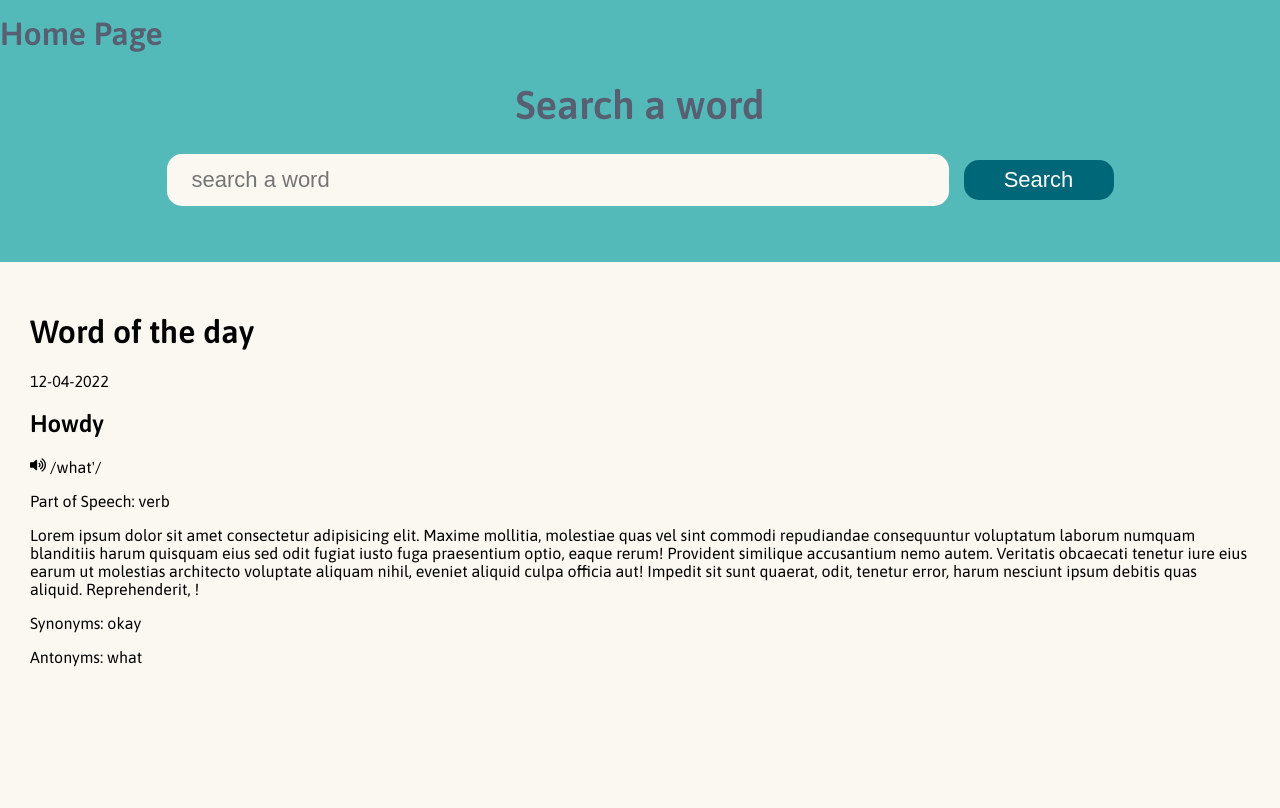
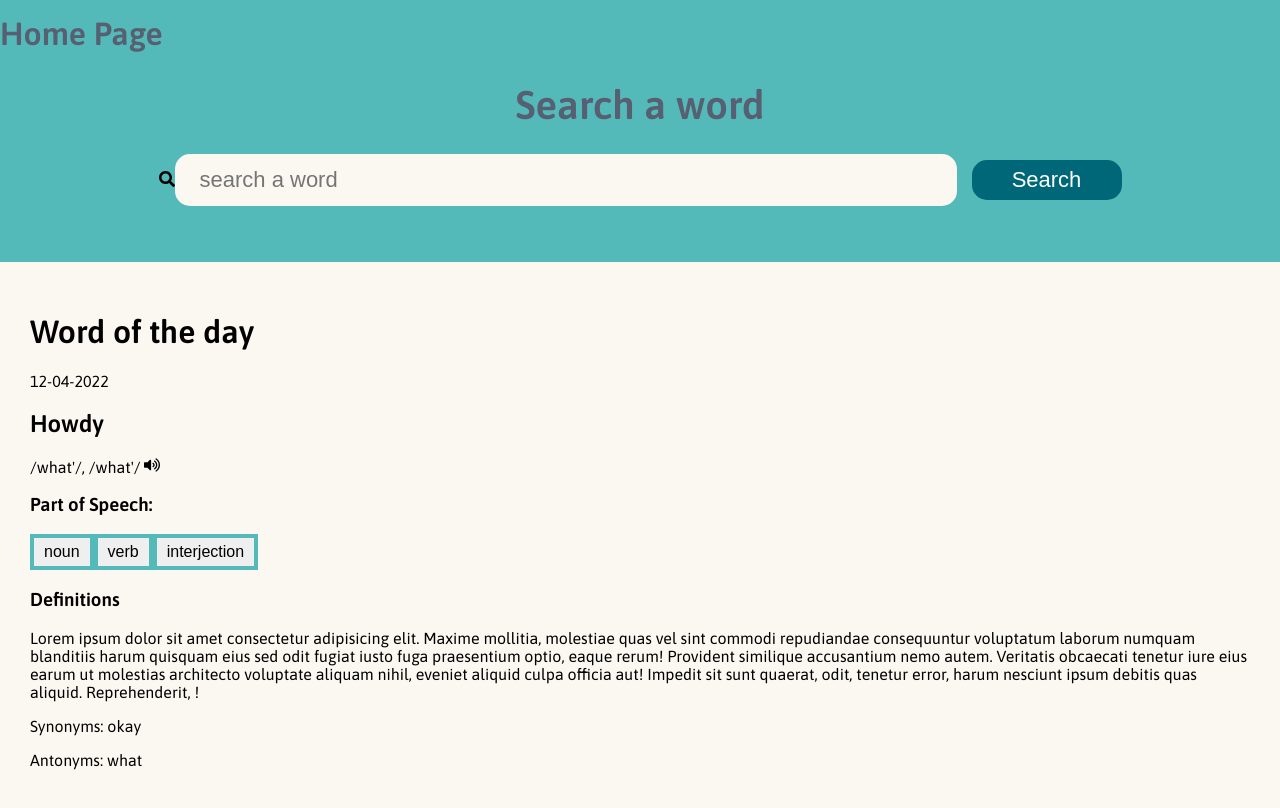
Before and after one commit to Amotul-raheem/dictionary-app, a React (Create React App) app: page / in a window 1280 px wide. Shown: the top 808 px of the page. Built offline with nearby package versions, Linux system fonts and the light colour scheme.

Commit message:
Created buttons for part of speech

```diff
--- /dev/null
+++ b/src/components/PartOfSpeechButton/PartOfSpeechButton.css
@@ -0,0 +1,11 @@
+.part-of-speech-button{
+    border: 4px solid #54BAB9;
+    font-size: 16px;
+    cursor: pointer;
+    padding: 5px 10px;
+}
+
+button:focus{
+    background-color: #54BAB9;
+    color: #fff;
+}
--- /dev/null
+++ b/src/components/PartOfSpeechButton/PartOfSpeechButton.js
@@ -0,0 +1,14 @@
+import React from "react";
+import "./PartOfSpeechButton.css"
+
+function PartOfSpeechButton(props){
+    const {handleClick,partOfSpeechName} = props
+    return(
+        <button
+            className="part-of-speech-button"
+            onClick={handleClick}>
+            {partOfSpeechName}
+        </button>
+    )
+}
+export default PartOfSpeechButton
--- a/src/components/Search/Search.css
+++ b/src/components/Search/Search.css
@@ -31,4 +31,5 @@
     outline: none;
     color: #fff;
     font-size: 22px;
+    cursor: pointer;
 }
--- a/src/components/Search/Search.js
+++ b/src/components/Search/Search.js
@@ -1,5 +1,6 @@
 import React from "react"
 import "./Search.css"
+import * as FaIcons from "react-icons/fa"
 
 function Search(props) {
     const {value, handleSearch, handleChange} = props
@@ -7,13 +8,15 @@ function Search(props) {
     return (
         <div className="search-container">
             <h1 className="search-header">Search a word</h1>
+                <FaIcons.FaSearch/>
                 <input
                     className="search-input"
                     placeholder="search a word"
                     value={value}
                     onChange={handleChange}
                 />
-                <button className="search-button" onClick={handleSearch}> Search </button>
+
+            <button className="search-button" onClick={handleSearch}> Search</button>
         </div>
     )
 }
--- a/src/components/Word/Word.js
+++ b/src/components/Word/Word.js
@@ -1,9 +1,10 @@
 import React from "react"
 import "./Word.css"
 import * as FaIcons from "react-icons/fa"
+import PartOfSpeechButton from "../PartOfSpeechButton/PartOfSpeechButton"
 
 function Word(props) {
-    const {date, meaning, word, phonetics, partOfSpeech,synonyms, antonyms} = props
+    const {date, meaning, word, phonetics,synonyms, antonyms, partOfSpeechName,handleClick} = props
     return (
         <div className="word-container">
             <h1 className="word-heading">
@@ -11,8 +12,21 @@ function Word(props) {
             </h1>
             <p>{date}</p>
             <h2>{word}</h2>
-            <FaIcons.FaVolumeUp/> <span>{phonetics}</span>
-            <p>Part of Speech: {partOfSpeech}</p>
+            <span>{phonetics}, </span><span>{phonetics} </span><FaIcons.FaVolumeUp/>
+            <h3>Part of Speech: </h3>
+            <PartOfSpeechButton
+                handleClick={handleClick}
+                partOfSpeechName={"noun"}
+            />
+            <PartOfSpeechButton
+                handleClick={handleClick}
+                partOfSpeechName={"verb"}
+            />
+            <PartOfSpeechButton
+                handleClick={handleClick}
+                partOfSpeechName={"interjection"}
+            />
+            <h3>Definitions</h3>
             <p>{meaning}</p>
             <p>Synonyms: {synonyms}</p>
             <p>Antonyms: {antonyms}</p>
```
